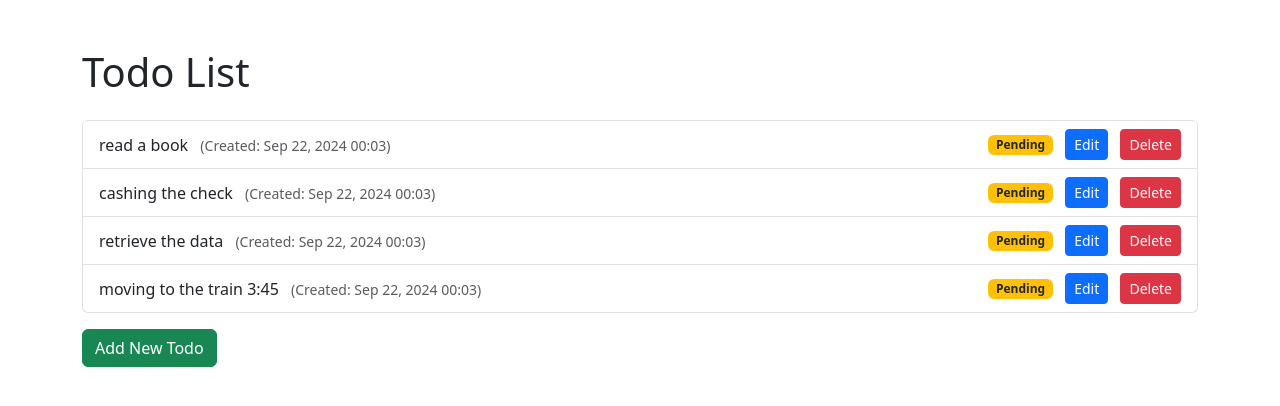
After one commit to rizza657/first-django-crude, a Django app: page /todos/ in a window 1280 px wide. The commit adds this page. Shown: the top 406 px of the page. Run offline with Django 5.2, Linux system fonts and the light colour scheme; data comes from the database, SQL or seed files in the repository.

Commit message:
update index

```diff
--- /dev/null
+++ b/crudeapp/templates/todo_list.html
@@ -0,0 +1,42 @@
+<!DOCTYPE html>
+<html lang="en">
+<head>
+    <meta charset="UTF-8">
+    <meta name="viewport" content="width=device-width, initial-scale=1.0">
+    <title>Todo List</title>
+    <!-- Bootstrap CSS -->
+    <link href="https://cdn.jsdelivr.net/npm/bootstrap@5.3.0/dist/css/bootstrap.min.css" rel="stylesheet">
+</head>
+<body>
+    <div class="container mt-5">
+        <h1 class="mb-4">Todo List</h1>
+        <ul class="list-group">
+            {% for todo in todos %}
+                <li class="list-group-item d-flex justify-content-between align-items-center">
+                    <span>
+                        {{ todo.title }}
+                        <small class="text-muted ms-2">
+                            (Created: {{ todo.created_at|date:"M d, Y H:i" }})
+                        </small>
+                    </span>
+                    <span>
+                        {% if todo.completed %}
+                            <span class="badge bg-success">Completed</span>
+                        {% else %}
+                            <span class="badge bg-warning text-dark">Pending</span>
+                        {% endif %}
+                        <a href="{% url 'update' todo.id %}" class="btn btn-sm btn-primary ms-2">Edit</a>
+                        <a href="{% url 'delete' todo.id %}" class="btn btn-sm btn-danger ms-2">Delete</a>
+                    </span>
+                </li>
+            {% empty %}
+                <li class="list-group-item">No todos yet.</li>
+            {% endfor %}
+        </ul>
+        <a href="{% url 'index' %}" class="btn btn-success mt-3">Add New Todo</a>
+    </div>
+
+    <!-- Bootstrap JS (optional, for certain components) -->
+    <script src="https://cdn.jsdelivr.net/npm/bootstrap@5.3.0/dist/js/bootstrap.bundle.min.js"></script>
+</body>
+</html>
--- a/crudeapp/urls.py
+++ b/crudeapp/urls.py
@@ -5,6 +5,7 @@ urlpatterns = [  # Define a list of URL patterns
     path('', views.index, name='index'),  # Root URL, maps to index view
     path('update/<int:ck>', views.update, name='update'),  # URL for updating, 'ck' is an integer parameter
     path('delete_todo/<int:ck>', views.delete, name='delete'),  # URL for deleting, 'ck' is an integer parameter
+    path('todos/', views.todo_list, name='todo_list'),  # New URL for todo list
     #int:ck'This allows you to easily retrieve the corresponding Todo object in your view using something like
 ]
 
--- a/crudeapp/views.py
+++ b/crudeapp/views.py
@@ -1,19 +1,21 @@
 # get_object_or_404 ---- It retrieves an object from the database based on the given parameters.
-#If the object is found, it returns it; if not, it raises a 404 Not Found error.
-
-
-from django.shortcuts import render, redirect, get_object_or_404  # Import Django functions for rendering, redirecting, and 404 errors
+# If the object is found, it returns it; if not, it raises a 404 Not Found error.
+# redirect ---- It can be used in views to navigate users away from the current page,
+# typically after performing an action like submitting a form.
+# render ---- Combines a given template with a context dictionary and returns an HttpResponse object.
+from django.shortcuts import render, redirect, get_object_or_404  # The django.shortcuts -- module provides essential functions that streamline common tasks in Django views, making it easier to handle rendering, redirects, and error handling efficiently.
 from .models import Todo  # Import the Todo model from the current app
 from .forms import TodoForm  # Import the TodoForm from the current app
-#parameters are variable that are defined in the fuction definition
-# Function: index - Handles listing all todos and creating new ones
+# parameters are variable that are defined in the fuction definition
+# Function: Functions are reusable blocks of code designed to perform a specific task.
+# index - Handles listing all todos and creating new ones
 def index(request):
-    todos = Todo.objects.all()  # Query function: Retrieve all Todo objects
-    form = TodoForm()  # Form instantiation: Create a new TodoForm instance
+    todos = Todo.objects.all()      # Query function: Retrieve all Todo objects
+    form = TodoForm()              # Form instantiation: Create a new TodoForm instance
     if request.method == 'POST':  # Conditional: Check if the request method is POST
         form = TodoForm(request.POST)  # Form instantiation: Create TodoForm with POST data
-        if form.is_valid():  # Form validation: Check if the submitted data is valid
-            form.save()  # Database operation: Save the new Todo object
+        if form.is_valid():       # Form validation: Check if the submitted data is valid
+            form.save()           # Database operation: Save the new Todo object
             return redirect('index')  # Redirect function: Redirect to the index page
     return render(request, 'index.html', {'todos': todos, 'form': form})  # Render function: Display the index template
 #RENDER: a user requests a web page, the server "renders" the content
@@ -21,22 +23,26 @@ def index(request):
 
 
 # Function: update - Handles updating an existing todo
-## Here, 'ck' is the parameter from the URL
-#Todo.objects.get is a method
+# Here, 'ck' is the parameter from the URL
+# Todo.objects.get is a method
 def update(request, ck):
-    todo = Todo.objects.get(id=ck)  # Query function: Get a specific Todo object
-    form = TodoForm(instance=todo)  # Form instantiation: Create TodoForm with existing Todo data
-    if request.method == 'POST':  # Conditional: Check if the request method is POST
+    todo = Todo.objects.get(id=ck)      # Query function: Get a specific Todo object
+    form = TodoForm(instance=todo)      # Form instantiation: Create TodoForm with existing Todo data
+    if request.method == 'POST':        # Conditional: Check if the request method is POST
         form = TodoForm(request.POST, instance=todo)  # Form instantiation: Create TodoForm with POST data and existing Todo
-        if form.is_valid():  # Form validation: Check if the submitted data is valid
-            form.save()  # Database operation: Save the updated Todo object
-            return redirect('index')  # Redirect function: Redirect to the index page
+        if form.is_valid():              # Form validation: Check if the submitted data is valid
+            form.save()                  # Database operation: Save the updated Todo object
+            return redirect('index')    # Redirect function: Redirect to the index page
     return render(request, 'update.html', {'form': form, 'todo': todo})  # Render function: Display the update template
 
 # Function: delete - Handles deleting an existing todo
 def delete(request, ck):
-    todo = get_object_or_404(Todo, id=ck)  # Query function - Get a Todo object or raise 404 if not found
-    if request.method == 'POST':  # Conditional: Check if the request method is POST
-        todo.delete()  # Database operation: Delete the Todo object
-        return redirect('index')  # Redirect function: Redirect to the index page
+    todo = get_object_or_404(Todo, id=ck)        # Query function - Get a Todo object or raise 404 if not found
+    if request.method == 'POST':                 # Conditional: Check if the request method is POST
+        todo.delete()                            # Database operation: Delete the Todo object
+        return redirect('index')                 # Redirect function: Redirect to the index page
     return render(request, 'delete.html', {'todo': todo})  # Render function: Display the delete template
+
+def todo_list(request):
+    todos = Todo.objects.all().order_by('-created_at')  # Get all todos, ordered by creation date
+    return render(request, 'todo_list.html', {'todos': todos})
--- a/crudeui/urls.py
+++ b/crudeui/urls.py
@@ -19,7 +19,8 @@ Including another URLconf
 from django.contrib import admin #The contrib module includes several built-in features like authentication, sessions, and the admin interface.
 #parameters are variable that are defined in the fuction definition
 #This module in Django that provides utilities for URL handling and routing within your web application.
-from django.urls import path, include
+from django.urls import path, include #include --- is Used to include another URLconf, allowing for modular URL routing.
+# This is useful for organizing URLs across multiple apps.
 
 urlpatterns = [
     path('admin/', admin.site.urls),
```
Also changed, not shown: crudeapp/templates/index.html (+8 -4 lines), crudeapp/migrations/0005_alter_todo_created_at.py (added).
